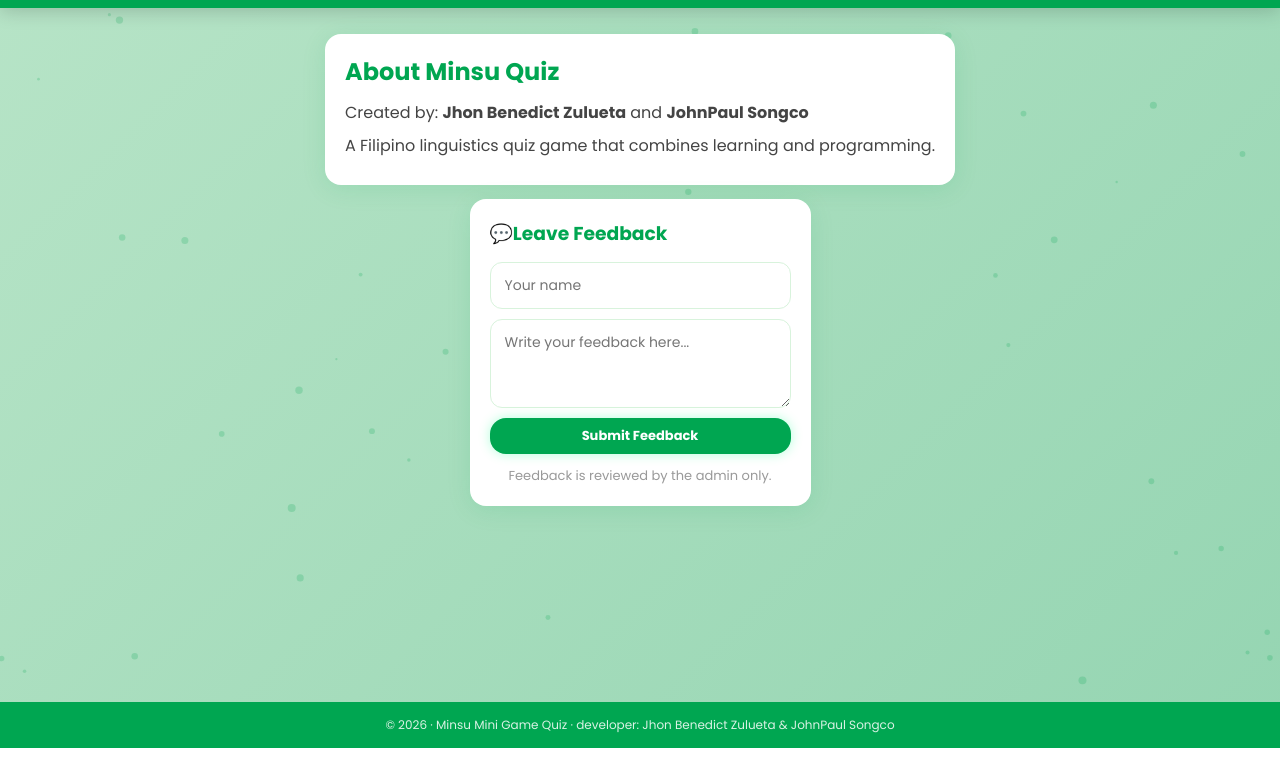
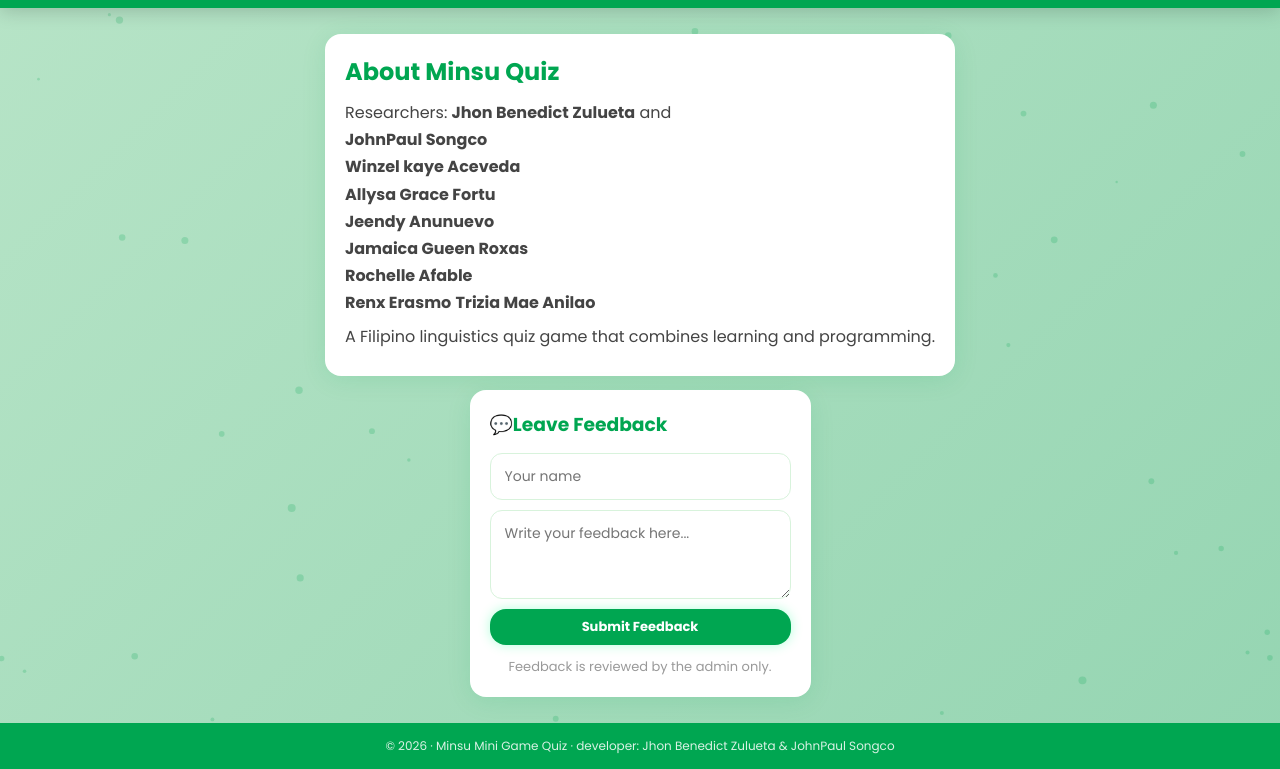
Before and after one commit to songcojohnpaul60-beep/E-test-, a plain HTML site: page index.html in a window 1280 px wide. Both pictures are taken after a click on the link "About". Shown: the part 52-821 px from the top of the page. Before the commit the page ends 800 px from the top, so only its background shows below. Drawn offline with Linux system fonts and the light colour scheme; files whose address does not match are found by name.

Commit message:
update developer to researchers add new name

```diff
--- a/index.html
+++ b/index.html
@@ -246,7 +246,16 @@
 <section id="about" class="tab">
   <div class="about-box card">
     <h2>About Minsu Quiz</h2>
-    <p>Created by: <strong>Jhon Benedict Zulueta</strong> and <strong>JohnPaul Songco</strong></p>
+    <p>Researchers: <strong>Jhon Benedict Zulueta</strong> and
+      <br><strong>JohnPaul Songco</strong><br>
+      <strong>Winzel kaye Aceveda</strong><br>
+      <strong>Allysa Grace Fortu</strong><br>
+      <strong>Jeendy Anunuevo</strong><br>
+      <strong>Jamaica Gueen Roxas</strong><br>
+      <strong>Rochelle Afable</strong><br>
+      <strong>Renx Erasmo</strong>
+ <strong>Trizia Mae Anilao</strong>
+    </p>
     <p>A Filipino linguistics quiz game that combines learning and programming.</p>
   </div>
   <div class="feedback-section card" style="margin-top:14px;">
```
